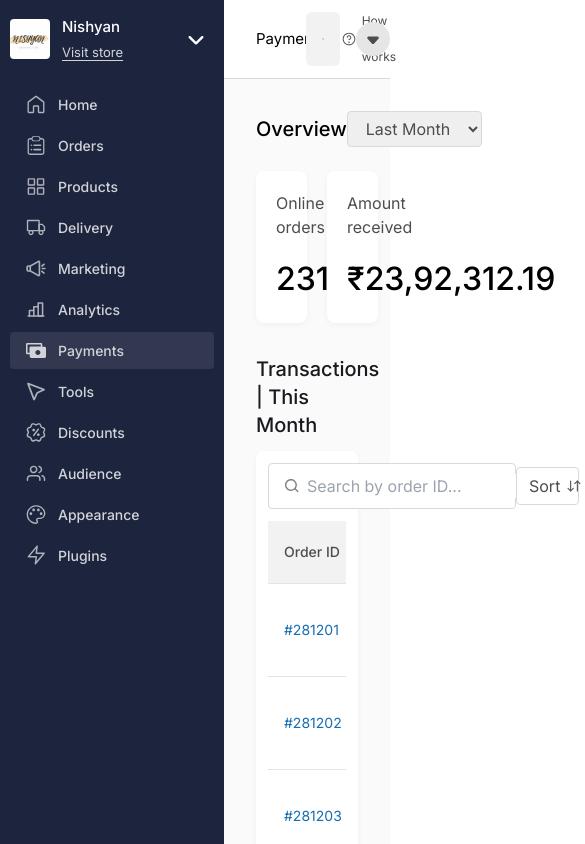
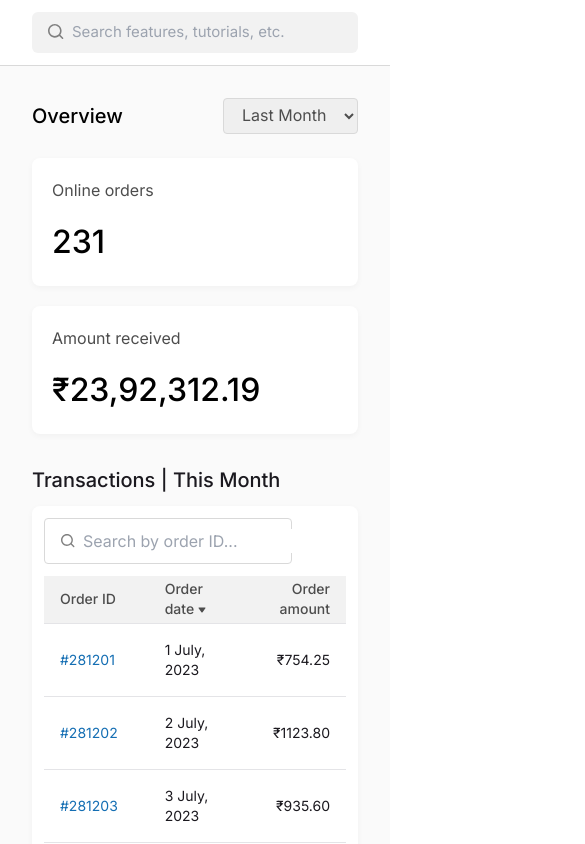
Before and after one commit to Mriganka5137/dukaan-assignment, a Next.js app: page / in a window 390 px wide. Shown: the top 844 px of the page, 585 px wide, since content can reach past the window. Built offline with nearby package versions, Linux system fonts and the light colour scheme.

Commit message:
Update responsive styles for max-md breakpoint

```diff
--- a/app/components/Card.tsx
+++ b/app/components/Card.tsx
@@ -6,7 +6,7 @@ interface Props {
 
 const Card = ({ title, amount }: Props) => {
   return (
-    <div className=" card p-5 w-1/2 bg-black_100 rounded-[8px]">
+    <div className=" card p-5 w-1/2 bg-black_100 rounded-[8px] max-md:w-full">
       <p className=" text-base font-normal text-black_30">{title}</p>
       <h2 className="mt-4 text-[32px] font-medium">{amount}</h2>
     </div>
--- a/app/components/Navbar.tsx
+++ b/app/components/Navbar.tsx
@@ -4,7 +4,7 @@ import React from "react";
 const Navbar = () => {
   return (
     <div className="navbar px-8 py-3 flex border-b border-[#d9d9d9] gap-4 justify-between bg-black_100">
-      <div className=" flex items-center gap-4  w-1/3">
+      <div className=" flex items-center gap-4  w-1/3 max-lg:hidden">
         <h3 className=" text-[15px] font-normal">Payments</h3>
         <h4 className=" flex text-black_30  text-[12px] gap-1.5">
           <Image
@@ -16,7 +16,7 @@ const Navbar = () => {
           How it works
         </h4>
       </div>
-      <div className="w-1/3 flex bg-black_95 px-4 py-[9px] gap-2 rounded-md items-center">
+      <div className="w-1/3 flex bg-black_95 px-4 py-[9px] gap-2 rounded-md items-center max-md:w-full">
         <Image
           src="/icons/others/search.svg"
           alt="search icon"
@@ -31,7 +31,7 @@ const Navbar = () => {
           className=" w-full bg-transparent text-black_50 rounded-md font-normal text-[15px] focus-visible:outline-none"
         />
       </div>
-      <div className=" flex gap-3 w-1/3 justify-end items-center">
+      <div className=" flex gap-3 w-1/3 justify-end items-center max-md:hidden">
         <div className=" w-10 h-10 bg-black_90 rounded-full flex items-center justify-center">
           <Image
             src="/icons/others/Group.svg"
--- a/app/components/Overview.tsx
+++ b/app/components/Overview.tsx
@@ -15,7 +15,7 @@ const Overview = () => {
           <option value="last-week">Last Week</option>
         </select>
       </div>
-      <div className="flex w-full justify-between gap-5">
+      <div className="flex w-full justify-between gap-5 max-md:flex-col">
         <Card title="Online orders" amount="231" />
         <Card title="Amount received" amount="₹23,92,312.19" />
       </div>
--- a/app/components/Sidebar.tsx
+++ b/app/components/Sidebar.tsx
@@ -5,7 +5,7 @@ import Credits from "./Credits";
 
 const Sidebar = () => {
   return (
-    <aside className="w-56 h-full bg-secondary_navbar px-2.5 py-4 flex flex-col justify-between">
+    <aside className="w-56 h-full bg-secondary_navbar px-2.5 py-4 flex flex-col justify-between max-sm:hidden">
       <div>
         <StoreOwner />
         <Links />
--- a/app/components/SortDownload.tsx
+++ b/app/components/SortDownload.tsx
@@ -2,7 +2,7 @@ import Image from "next/image";
 
 const SortDownload = () => {
   return (
-    <div className=" flex gap-3 items-center">
+    <div className=" flex gap-3 items-center max-md:hidden">
       <button className="flex items-center border py-1.5 px-3 rounded-sm border-black_85 gap-1.5 text-black_30">
         Sort
         <Image src="/icons/others/sort.svg" width={16} height={16} alt="sort" />
--- a/app/components/TransactionPagination.tsx
+++ b/app/components/TransactionPagination.tsx
@@ -1,5 +1,5 @@
 "use client";
-import React, { useState } from "react";
+import React, { useEffect, useState } from "react";
 import {
   Pagination,
   PaginationContent,
@@ -14,7 +14,7 @@ const TransactionPagination = () => {
   const [active, setActive] = useState(10);
 
   return (
-    <Pagination className=" mt-5">
+    <Pagination className=" mt-5 max-md:hidden">
       <PaginationContent>
         <PaginationItem
           className=" border rounded-md mr-6"
--- a/app/components/TransactionTable.tsx
+++ b/app/components/TransactionTable.tsx
@@ -1,4 +1,5 @@
-import React from "react";
+"use client";
+import React, { useState } from "react";
 import {
   Table,
   TableBody,
@@ -11,11 +12,27 @@ import { orders } from "@/lib/constants";
 import Image from "next/image";
 
 const TransactionTable = () => {
+  const [orderList, setOrderList] = useState(orders);
+  const [sortedList, setSortedList] = useState(false);
+
+  const sortByDate = () => {
+    if (sortedList) {
+      setOrderList(orders);
+      setSortedList(false);
+      return;
+    }
+    const sorted = [...orderList].sort((a, b) => {
+      return new Date(b.orderDate).getTime() - new Date(a.orderDate).getTime();
+    });
+    setOrderList(sorted);
+    setSortedList(true);
+  };
+
   return (
     <Table className=" mt-3">
-      <TableHeader>
-        <TableRow className="bg-black_95 text-black_30 rounded-[4px] hover:bg-black_95 ">
-          <TableHead className="w-1/4 ">Order ID</TableHead>
+      <TableHeader className=" ">
+        <TableRow className="bg-black_95 text-black_30 rounded-[4px] hover:bg-black_95  ">
+          <TableHead className="w-1/4">Order ID</TableHead>
           <TableHead className=" w-1/4 text-left">
             Order date
             <Image
@@ -23,11 +40,12 @@ const TransactionTable = () => {
               width={8}
               height={8}
               alt="soft icon"
-              className="inline-block ml-1"
+              className="inline-block ml-1 cursor-pointer"
+              onClick={() => sortByDate()}
             />
           </TableHead>
           <TableHead className="w-1/4 text-right ">Order amount</TableHead>
-          <TableHead className=" w-1/4  text-right">
+          <TableHead className=" w-1/4  text-right max-md:hidden">
             Transaction fees
             <Image
               src="/icons/others/Info.svg"
@@ -39,8 +57,8 @@ const TransactionTable = () => {
           </TableHead>
         </TableRow>
       </TableHeader>
-      <TableBody className=" border-b">
-        {orders.map((order) => (
+      <TableBody className=" border-b ">
+        {orderList.map((order) => (
           <TableRow
             key={order.orderId}
             className="bg-black_100 text-black_12 font-normal rounded-[4px] text-[14px]"
@@ -52,7 +70,7 @@ const TransactionTable = () => {
             <TableCell className="w-1/4 text-right">
               ₹{order.orderAmount}
             </TableCell>
-            <TableCell className="text-right w-1/4">
+            <TableCell className="text-right w-1/4 max-md:hidden">
               ₹{order.transactionFees}
             </TableCell>
           </TableRow>
--- a/app/components/Transactions.tsx
+++ b/app/components/Transactions.tsx
@@ -1,4 +1,3 @@
-import React from "react";
 import TransactionAction from "./TransactionAction";
 import TransactionTable from "./TransactionTable";
 import TransactionPagination from "./TransactionPagination";
--- a/app/globals.css
+++ b/app/globals.css
@@ -89,6 +89,7 @@
 
   .dashboard {
     width: calc(100vw - 224px);
+    @apply max-sm:w-full;
   }
 
   .card {
```
